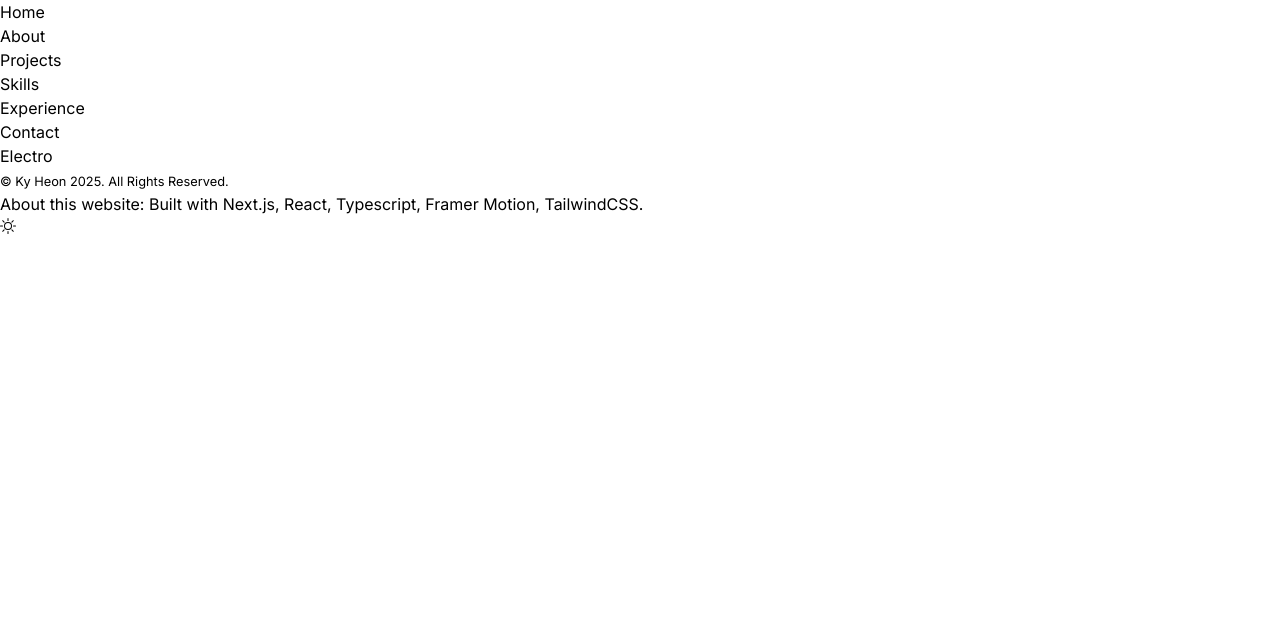
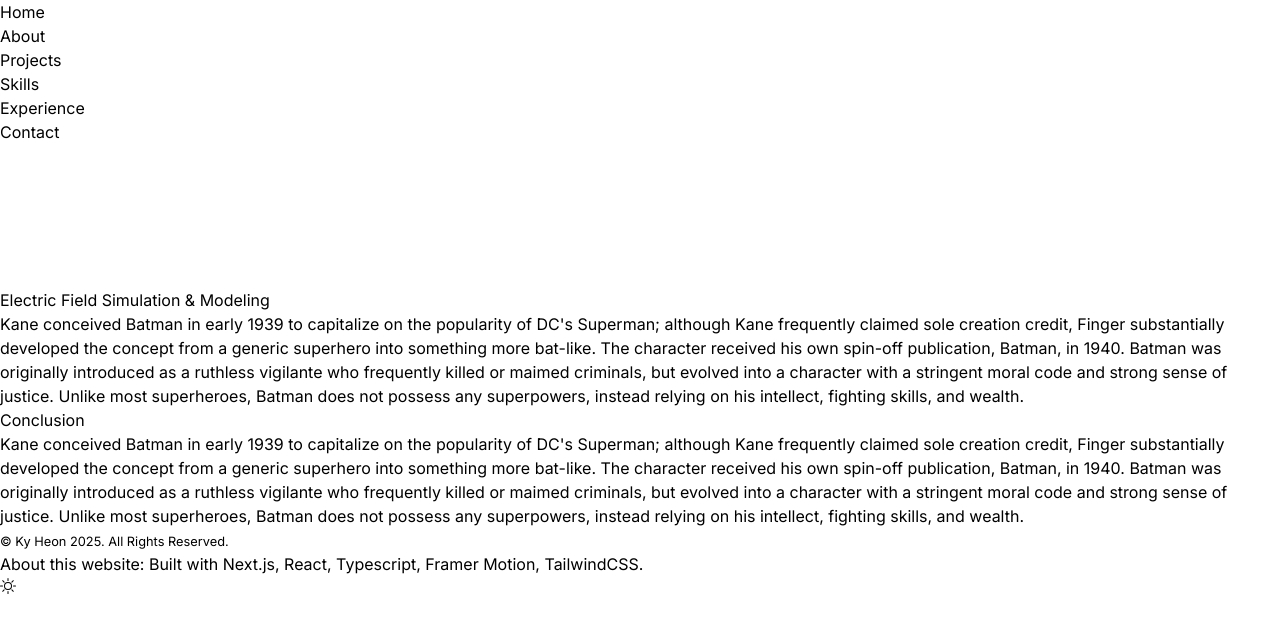
Before and after one commit to kyheonUCLA/kyheon-portfolio, a Next.js app: page /projects/electro in a window 1280 px wide. Shown: the top 630 px of the page. Built offline with nearby package versions, Linux system fonts and the light colour scheme.

Commit message:
Building out blog section

```diff
--- a/app/projects/electro/page.tsx
+++ b/app/projects/electro/page.tsx
@@ -1,10 +1,15 @@
 import SectionHeading from "@/components/SectionHeading";
+import Conclusion from "@/components/blog/Conclusion";
+import Introduction from "@/components/blog/Introduction";
+import ProjectNavbar from "@/components/blog/ProjectNavbar";
 import React, { FC } from "react";
 
 const ElectroPage = () => {
   return (
-    <main>
-      <SectionHeading>Electro</SectionHeading>
+    <main className="flex flex-col items-center px-4 h-[5000px]">
+      <ProjectNavbar />
+      <Introduction />
+      <Conclusion />
     </main>
   )
 }
--- /dev/null
+++ b/components/blog/Conclusion.tsx
@@ -0,0 +1,23 @@
+"use client"
+
+import React, { FC } from "react";
+import { motion } from "framer-motion";
+import SectionHeading from "../SectionHeading";
+import { useNavbarSectionInView } from "@/lib/hooks";
+import { useProjectContext } from "@/context/ProjectContextProvider";
+
+const Conclusion: FC = () => {
+  const { project } = useProjectContext();
+  const sectionName = project.toc[project.toc.length - 1].name;
+  const { ref } = useNavbarSectionInView({sectionName: sectionName, threshold: 0.75});
+
+
+  return (
+    <motion.section ref={ref} className="max-w-sm md:max-w-2xl">
+      <SectionHeading>{sectionName}</SectionHeading>
+      <p>Kane conceived Batman in early 1939 to capitalize on the popularity of DC's Superman; although Kane frequently claimed sole creation credit, Finger substantially developed the concept from a generic superhero into something more bat-like. The character received his own spin-off publication, Batman, in 1940. Batman was originally introduced as a ruthless vigilante who frequently killed or maimed criminals, but evolved into a character with a stringent moral code and strong sense of justice. Unlike most superheroes, Batman does not possess any superpowers, instead relying on his intellect, fighting skills, and wealth.</p>
+    </motion.section>
+  )
+}
+
+export default Conclusion;
--- /dev/null
+++ b/components/blog/Introduction.tsx
@@ -0,0 +1,22 @@
+"use client"
+
+import React, { FC } from "react";
+import { motion } from "framer-motion";
+import SectionHeading from "../SectionHeading";
+import { useNavbarSectionInView } from "@/lib/hooks";
+import { useProjectContext } from "@/context/ProjectContextProvider";
+
+const Introduction: FC = () => {
+  const { project } = useProjectContext();
+  const sectionName = project.toc[0].name;
+  const { ref } = useNavbarSectionInView({sectionName: sectionName, threshold: 0.90});
+
+  return (
+    <motion.section ref={ref} className="max-w-sm md:max-w-2xl">
+      <SectionHeading>{sectionName}</SectionHeading>
+      <p>Kane conceived Batman in early 1939 to capitalize on the popularity of DC's Superman; although Kane frequently claimed sole creation credit, Finger substantially developed the concept from a generic superhero into something more bat-like. The character received his own spin-off publication, Batman, in 1940. Batman was originally introduced as a ruthless vigilante who frequently killed or maimed criminals, but evolved into a character with a stringent moral code and strong sense of justice. Unlike most superheroes, Batman does not possess any superpowers, instead relying on his intellect, fighting skills, and wealth.</p>
+    </motion.section>
+  )
+}
+
+export default Introduction;
--- a/components/blog/ProjectNavbar.tsx
+++ b/components/blog/ProjectNavbar.tsx
@@ -6,30 +6,53 @@ import Link from "next/link";
 import { usePathname } from "next/navigation";
 
 // Static Data Imports
+import { allProjectsData } from "@/lib/data";
 import { useProjectContext } from "@/context/ProjectContextProvider";
+import { useActiveNavbarSectionContext } from "@/context/ActiveNavbarSectionContextProvider";
 
+type NavbarSectionProps = {
+  name: string,
+  link: typeof allProjectsData[number]['toc'][number],
+}
 
+const NavbarSection: FC<NavbarSectionProps> = ({name, link}) => {
+  const { setTimeOfLastClick, activeNavbarSection, setActiveNavbarSection } = useActiveNavbarSectionContext();
+  const path = usePathname();
+
+  return (
+    <li className="reltive flex flex-col items-center justify-center" key={link.hash}>
+      <Link className={"w-full items-center justify-center px-3 py-3 hover:text-gray-950 transition"}
+      href={`${path}${link.hash}`} onClick={() => {
+        setActiveNavbarSection(link.name);
+        setTimeOfLastClick(Date.now());
+        }}>{name}
+      </Link>
+    </li>
+  )
+}
 
 
 const ProjectNavbar: FC = () => {
   const { project } = useProjectContext();
-  const path = usePathname();
+
   return (
     <nav className="z-[999] hidden sm:flex relative">
-    <motion.div className="flex fixed top-0 left-20 h-auto w-full rounded-none bg-white border border-opacity-40
+    <motion.div className="flex fixed top-0 left-28 h-auto w-full rounded-none bg-white border border-opacity-40
       bg-opacity-40 sm:w-auto sm:rounded-3xl
       shadow-lg shadow-black/[0.03] backdrop-blur-[0.5rem] sm:top-6 sm:h-auto"
-      initial={{ y: 0, x: "-50%", opacity: 0 }}
+      initial={{ y: 200, x: -100, opacity: 0 }}
       animate={{ y: 200, x: "-50%", opacity: 1 }}>
         <ul className="flex flex-col w-auto flex-wrap items-center justify-center gap-y-1 text-[0.9rem] font-medium
           text-gray-500 sm:w-[initial] sm:flex-nowrap sm:gap-1">
           {
-            project.toc.map(link => (
-              <li className="reltive flex flex-col items-center justify-center" key={link.hash}>
-                <Link className={"w-full items-center justify-center px-3 py-3 hover:text-gray-950 transition"}
-                href={`${path}${link.hash}`}>{link.name}
-                </Link>
-              </li>
+            project.toc.map( (link, idx ) => (
+              <React.Fragment key={idx}>
+                {
+                  idx === 0 ? (<NavbarSection name={"Top"} link={link} />)
+                    :
+                  (<NavbarSection name={link.name} link={link} />)
+                }
+              </React.Fragment>
             ))
           }
         </ul>
--- a/lib/projects-data/chebyshev-data.ts
+++ b/lib/projects-data/chebyshev-data.ts
@@ -2,7 +2,7 @@ import chebyshev from "@/public/chebyshev-assets/mechanism-corrected.png";
 
 const toc = [
   {
-    name: "Introduction",
+    name: "Chebshev Mechanism Design & Analysis",
     hash: "#intro"
   },
   {
--- a/lib/projects-data/electro-data.ts
+++ b/lib/projects-data/electro-data.ts
@@ -2,7 +2,7 @@ import electro from "@/public/electro-assets/electro.png";
 
 const toc = [
   {
-    name: "Introduction",
+    name: "Electric Field Simulation & Modeling",
     hash: "#intro"
   },
   {
--- a/lib/types.ts
+++ b/lib/types.ts
@@ -5,5 +5,6 @@ type Theme = "light" | "dark";
 type ProjectDataType = (typeof allProjectsData)[number]
 type HeaderSectionName = (typeof portfolioData.links)[number]["name"];
 type NavbarSectionName = typeof allProjectsData[number]['toc'][number]["name"];
+type HashType = typeof allProjectsData[number]['toc'][number]["hash"];
 
 export type { HeaderSectionName, NavbarSectionName, Theme, ProjectDataType }
```
Also changed, not shown: app/projects/chebyshev/page.tsx (+12 -13 lines), components/blog/Body.tsx (added, +20 -0 lines).
